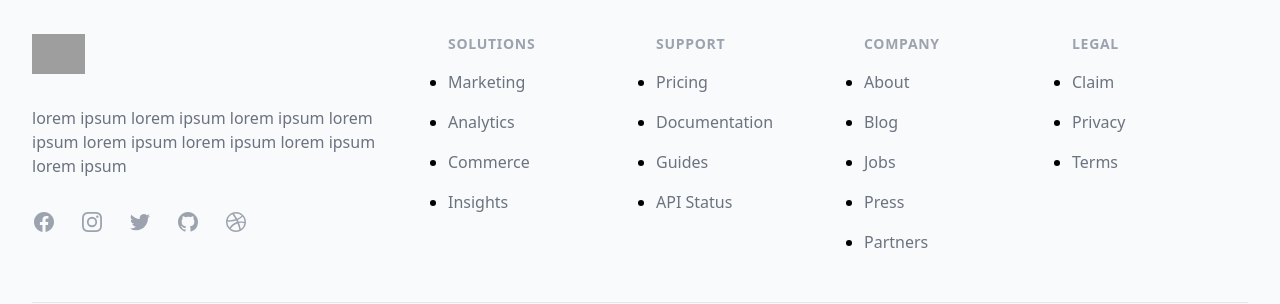
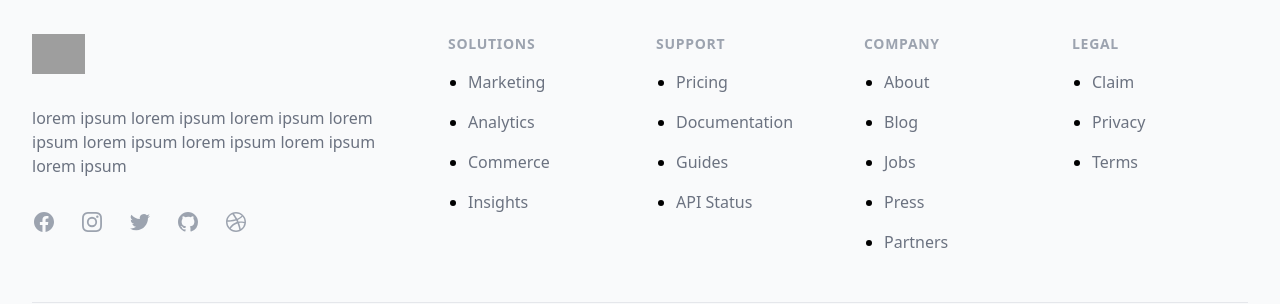
Before and after one commit to nabroleonx/forum-frontend, a React (Create React App) app: page / in a window 1280 px wide. Shown: the part 2356-2660 px from the top of the page. Built offline with nearby package versions, Linux system fonts and the light colour scheme; grey boxes are pictures that could not be loaded.

Commit message:
Fix margin for bulllet and numbered list

```diff
--- a/src/components/question/QuestionCreate.js
+++ b/src/components/question/QuestionCreate.js
@@ -1,11 +1,7 @@
 // TAke a look at @stackoverflow/stacks-editor package, its the one stackoverflow uses;
 
 import React, { useState } from "react";
-import { CKEditor } from "@ckeditor/ckeditor5-react";
-// import ClassicEditor from "@ckeditor/ckeditor5-build-classic";
-import parse from "html-react-parser";
 
 export default function QuestionCreate() {
-  const [questionBody, setQuestionBody] = useState("");
   return <div>hello</div>;
 }
--- a/src/index.css
+++ b/src/index.css
@@ -14,9 +14,11 @@
   }
   ul {
     @apply list-disc;
+    @apply ml-5;
   }
   ol {
     @apply list-decimal;
+    @apply ml-5;
   }
   /* ... */
 }
```
